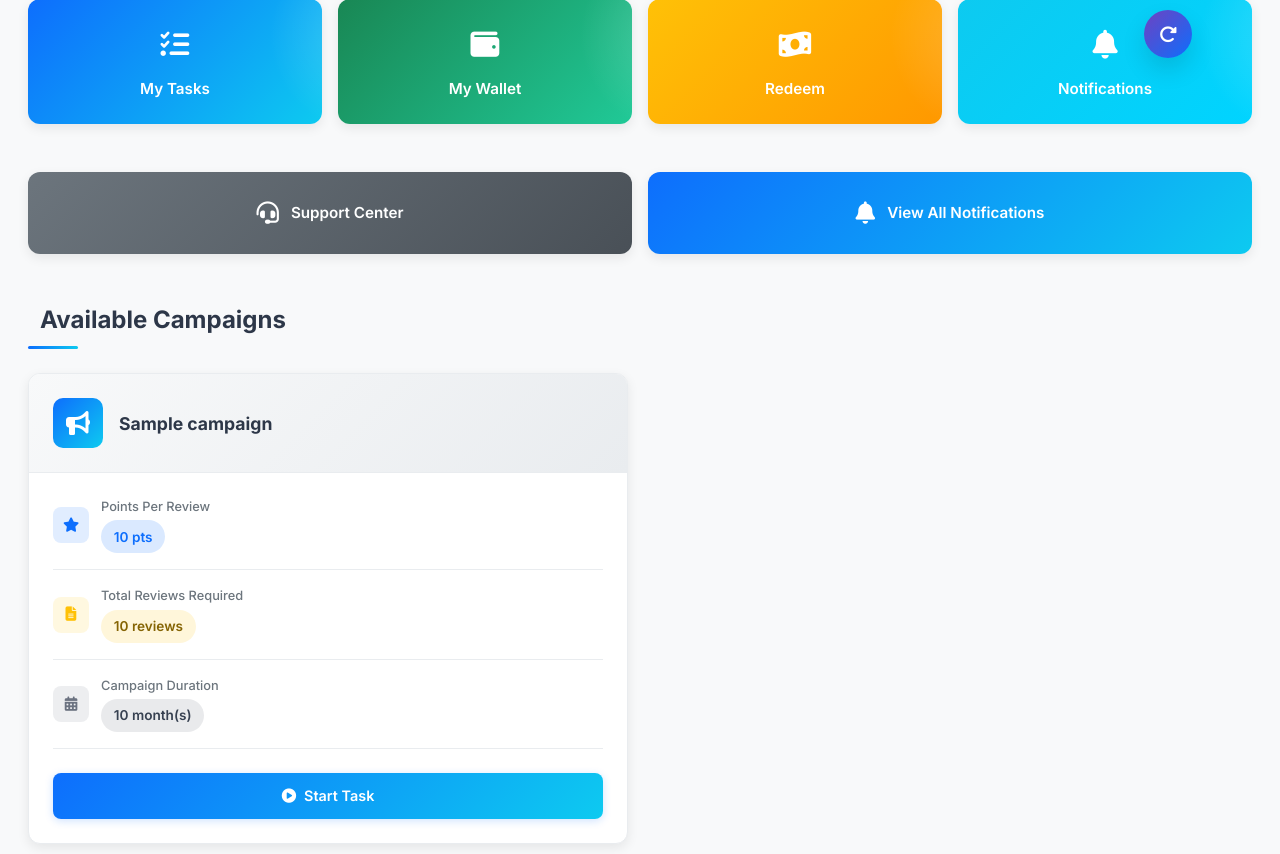
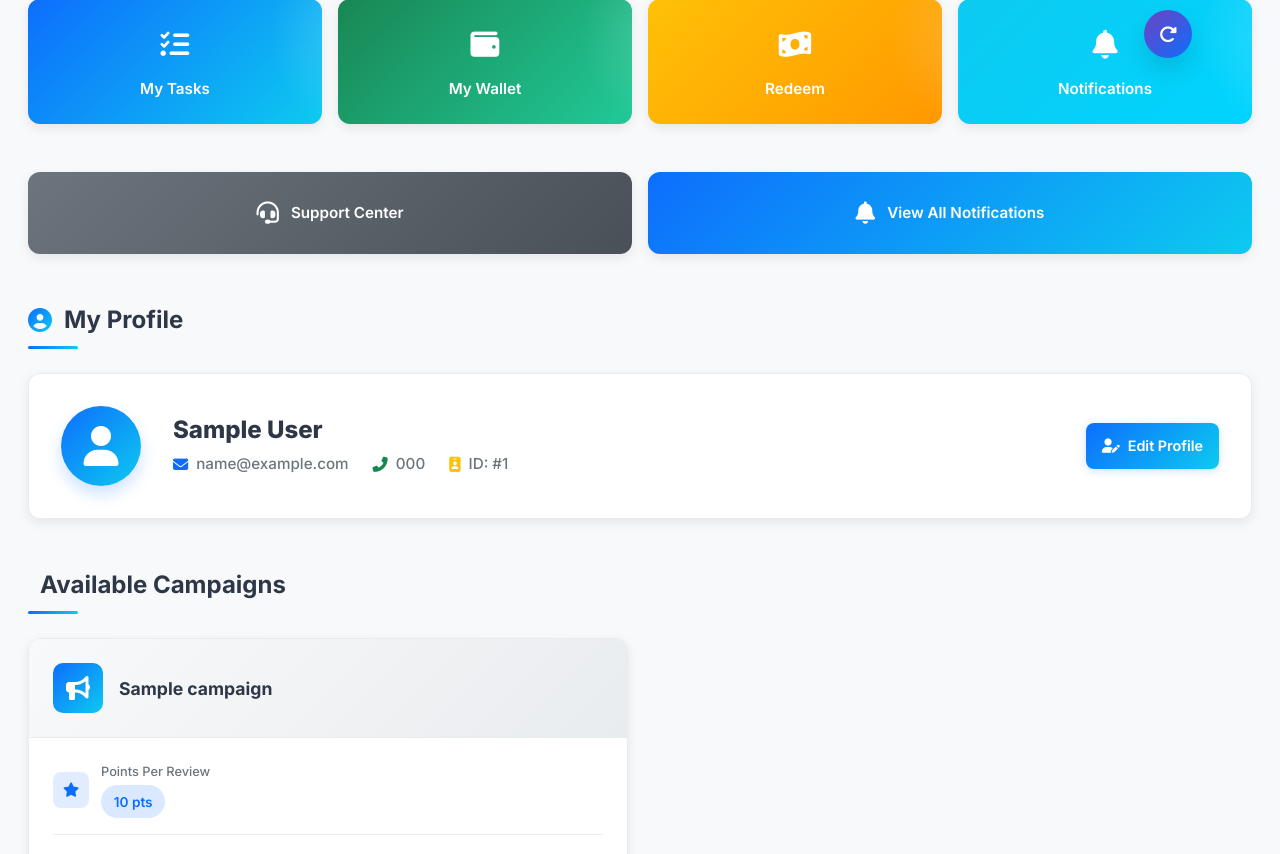
Before and after one commit to roushanbobdj1/GMB, a Flask app: template templates/dashboard.html in a window 1280 px wide. Shown: the part 710-1564 px from the top of the page. Run offline with Flask 3, Linux system fonts and the light colour scheme; tables that the repository leaves empty hold one stand-in row (values such as "Sample post"); the template is opened without the code that fills it: values that come from a table or form of the project are taken from there, most other values are stand-ins (such as "Sample title", 1, 10 or a date in 2020); some libraries are stand-ins or nearby versions.

Commit message:
Update dashboard.html

```diff
--- a/templates/dashboard.html
+++ b/templates/dashboard.html
@@ -281,6 +281,66 @@
         border-radius: 2px;
         width: 50px;
         margin-bottom: 1rem;
+    }
+
+    /* --- NAYA CSS: Profile Card Styling --- */
+    .profile-card-enhanced {
+        background: white;
+        border-radius: 12px;
+        padding: 2rem;
+        display: flex;
+        align-items: center;
+        gap: 2rem;
+        box-shadow: 0 4px 12px rgba(0, 0, 0, 0.08);
+        border: 1px solid #e9ecef;
+        transition: all 0.3s ease;
+        flex-wrap: wrap;
+    }
+
+    .profile-card-enhanced:hover {
+        box-shadow: 0 12px 28px rgba(0, 0, 0, 0.12);
+        transform: translateY(-4px);
+    }
+
+    .profile-avatar {
+        width: 80px;
+        height: 80px;
+        border-radius: 50%;
+        background: linear-gradient(135deg, #0d6efd 0%, #0dcaf0 100%);
+        color: white;
+        display: flex;
+        align-items: center;
+        justify-content: center;
+        font-size: 2.5rem;
+        box-shadow: 0 8px 16px rgba(13, 110, 253, 0.2);
+        flex-shrink: 0;
+    }
+
+    .profile-details {
+        flex: 1;
+        min-width: 250px;
+    }
+
+    .profile-name {
+        font-size: 1.5rem;
+        font-weight: 800;
+        color: #2d3748;
+        margin-bottom: 0.5rem;
+    }
+
+    .profile-meta {
+        display: flex;
+        gap: 1.5rem;
+        flex-wrap: wrap;
+    }
+
+    .profile-meta-item {
+        display: flex;
+        align-items: center;
+        gap: 0.5rem;
+        color: #6c757d;
+        font-weight: 500;
+        font-size: 0.95rem;
     }
 
     /* Campaign Cards */
@@ -817,6 +899,45 @@
         </div>
     </div>
 
+    <!-- NAYA SECTION: MY PROFILE -->
+    <div class="section-header mb-3 mb-md-4">
+        <div class="section-title">
+            <i class="fas fa-user-circle"></i> My Profile
+        </div>
+        <div class="section-divider"></div>
+    </div>
+
+    <div class="row mb-4 mb-md-5">
+        <div class="col-12">
+            <div class="profile-card-enhanced">
+                <div class="profile-avatar">
+                    <i class="fas fa-user"></i>
+                </div>
+                <div class="profile-details">
+                    <h3 class="profile-name">{{ user.name }}</h3>
+                    <div class="profile-meta">
+                        <div class="profile-meta-item">
+                            <i class="fas fa-envelope text-primary"></i> {{ user.email }}
+                        </div>
+                        <div class="profile-meta-item">
+                            <i class="fas fa-phone-alt text-success"></i> {{ user.mobile if user.mobile else 'Not provided' }}
+                        </div>
+                        <div class="profile-meta-item">
+                            <i class="fas fa-id-badge text-warning"></i> ID: #{{ user.id }}
+                        </div>
+                    </div>
+                </div>
+                <div class="profile-actions">
+                    <!-- Aap profile edit ya update ke liye is button ka route set kar sakte hain -->
+                    <button class="campaign-btn campaign-btn-primary" style="border: none; width: 100%;">
+                        <i class="fas fa-user-edit"></i> Edit Profile
+                    </button>
+                </div>
+            </div>
+        </div>
+    </div>
+    <!-- NAYA SECTION END -->
+
     <!-- AVAILABLE CAMPAIGNS -->
     <div class="section-header mb-3 mb-md-4">
         <div class="section-title">
```
Also changed, not shown: other parts of templates/dashboard.html (+25 -3 lines).
